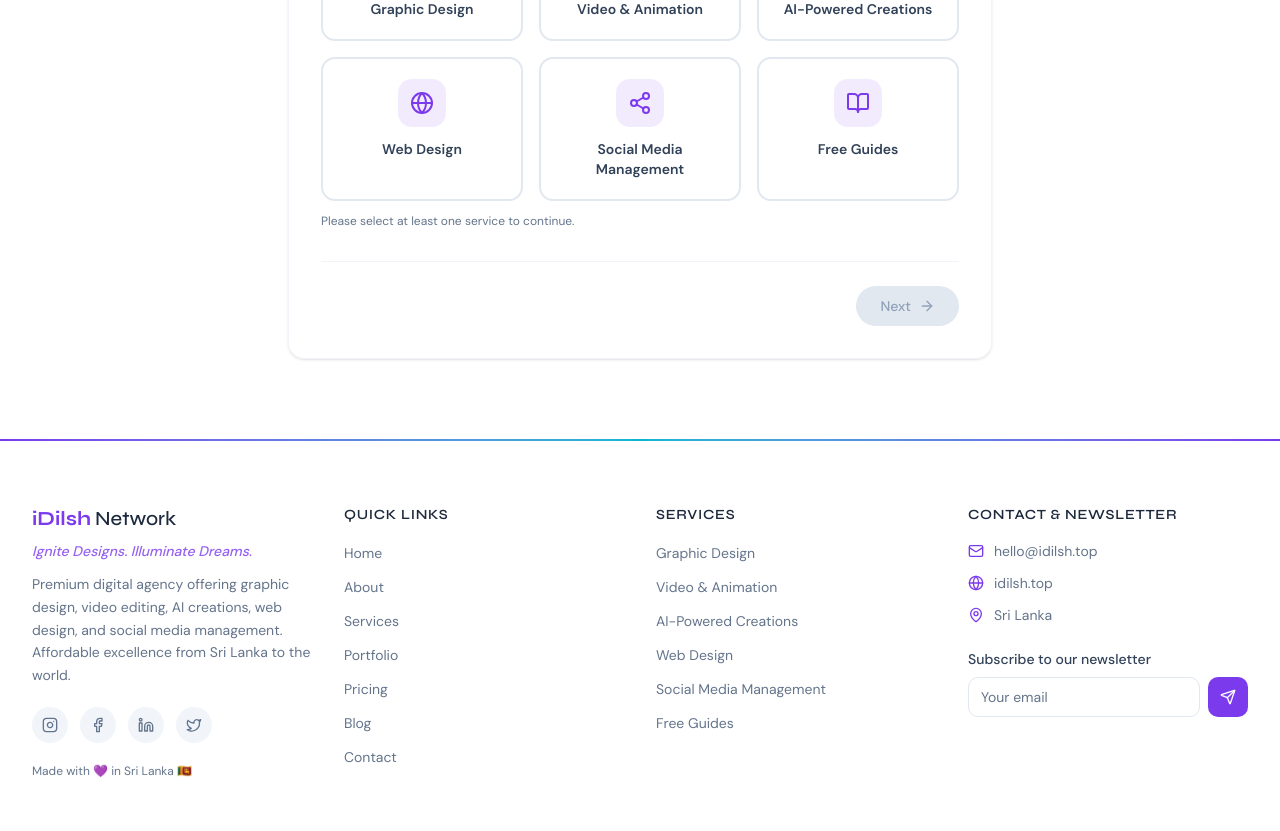
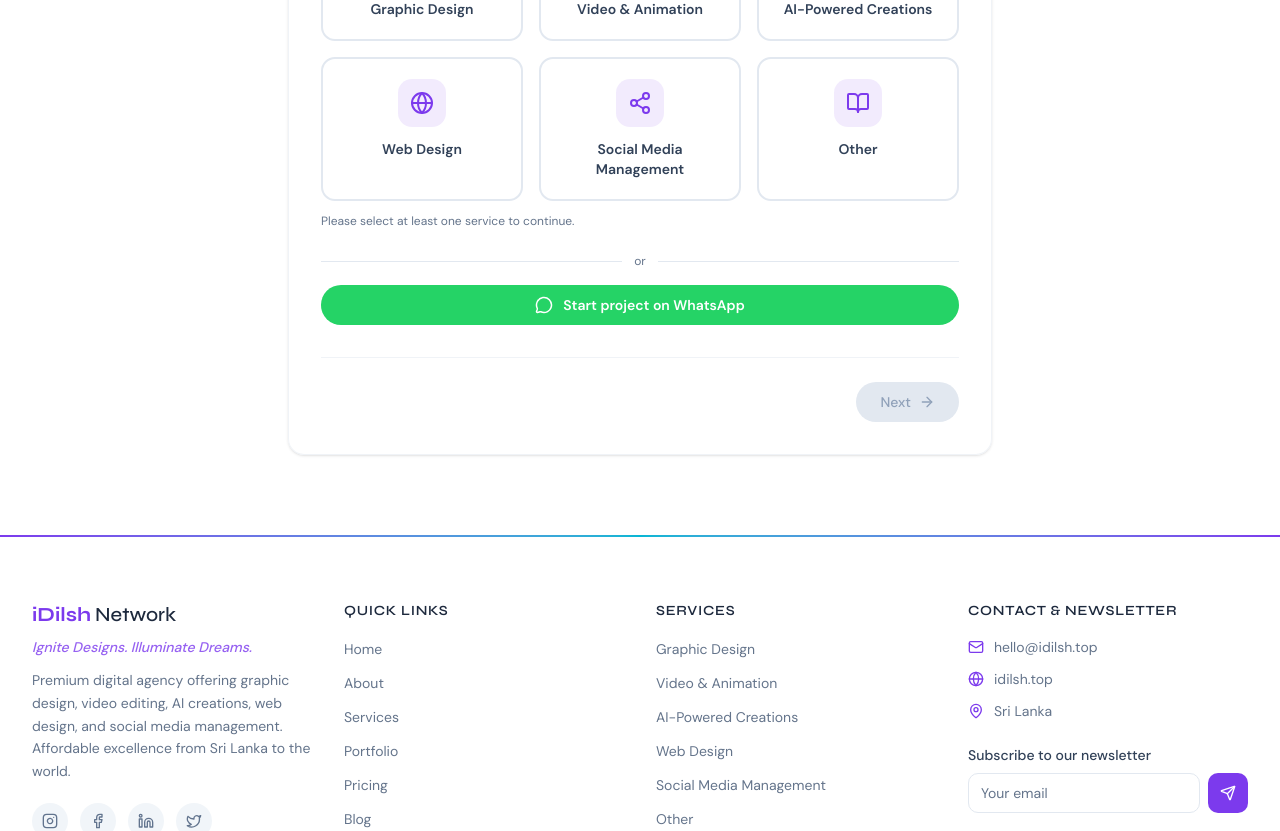
Before and after one commit to iDilsh/robot, a Next.js app: page /quote in a window 1280 px wide. Shown: the part 780-1611 px from the top of the page. Built offline with nearby package versions, Linux system fonts and the light colour scheme.

Commit message:
dceef9fa-cc97-4a01-b68f-1f0d171b13e8

```diff
--- a/src/app/quote/page.tsx
+++ b/src/app/quote/page.tsx
@@ -19,11 +19,12 @@ import {
   FileSearch,
   PhoneCall,
   Send,
+  MessageCircle,
 } from 'lucide-react';
 import Navbar from '@/components/layout/navbar';
 import Footer from '@/components/layout/footer';
 import GradientButton from '@/components/ui-extensions/gradient-button';
-import { SERVICES } from '@/lib/constants';
+import { SERVICES, WHATSAPP_LINK } from '@/lib/constants';
 import { Input } from '@/components/ui/input';
 import { Textarea } from '@/components/ui/textarea';
 import { Label } from '@/components/ui/label';
@@ -266,6 +267,22 @@ function Step1Service({
           Please select at least one service to continue.
         </p>
       )}
+
+      {/* WhatsApp CTA */}
+      <div className="mt-6 flex items-center gap-3">
+        <div className="h-px flex-1 bg-slate-200" />
+        <span className="text-xs text-muted-foreground">or</span>
+        <div className="h-px flex-1 bg-slate-200" />
+      </div>
+      <a
+        href={WHATSAPP_LINK}
+        target="_blank"
+        rel="noopener noreferrer"
+        className="mt-4 flex w-full items-center justify-center gap-2.5 rounded-full bg-[#25D366] py-2.5 text-sm font-semibold text-white transition-all duration-200 hover:bg-[#20BD5A] hover:shadow-[0_4px_14px_rgba(37,211,102,0.35)] active:scale-[0.98] cursor-pointer"
+      >
+        <MessageCircle className="h-4.5 w-4.5" />
+        Start project on WhatsApp
+      </a>
     </div>
   );
 }
--- a/src/lib/constants.ts
+++ b/src/lib/constants.ts
@@ -2,7 +2,7 @@ export const SITE_NAME = "iDilsh Network";
 export const SITE_TAGLINE = "Ignite Designs. Illuminate Dreams.";
 export const SITE_URL = "https://idilsh.top";
 export const CONTACT_EMAIL = "hello@idilsh.top";
-export const WHATSAPP_LINK = "https://wa.me/94700000000";
+export const WHATSAPP_LINK = "https://wa.me/94773226376";
 
 export const NAV_LINKS = [
   { label: "Home", href: "/" },
@@ -51,10 +51,10 @@ export const SERVICES = [
     icon: "Share2",
   },
   {
-    slug: "guides",
-    title: "Free Guides",
+    slug: "other",
+    title: "Other",
     description:
-      "Expert resources and guides to help you navigate the digital landscape.",
+      "Have a unique request or need something different? We can help with that too.",
     icon: "BookOpen",
   },
 ];
```
Also changed, not shown: upload/pasted_image_1777784718759.png (added).
